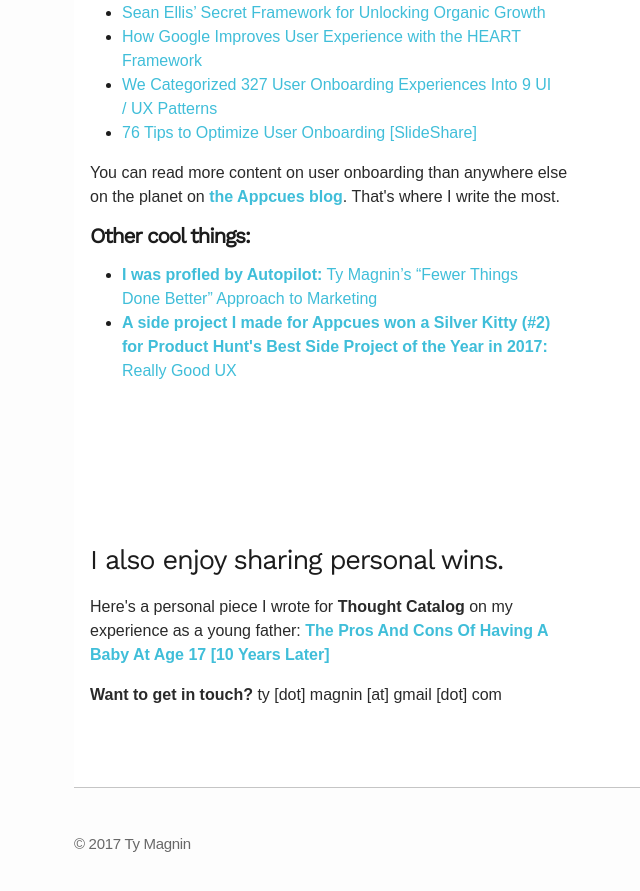
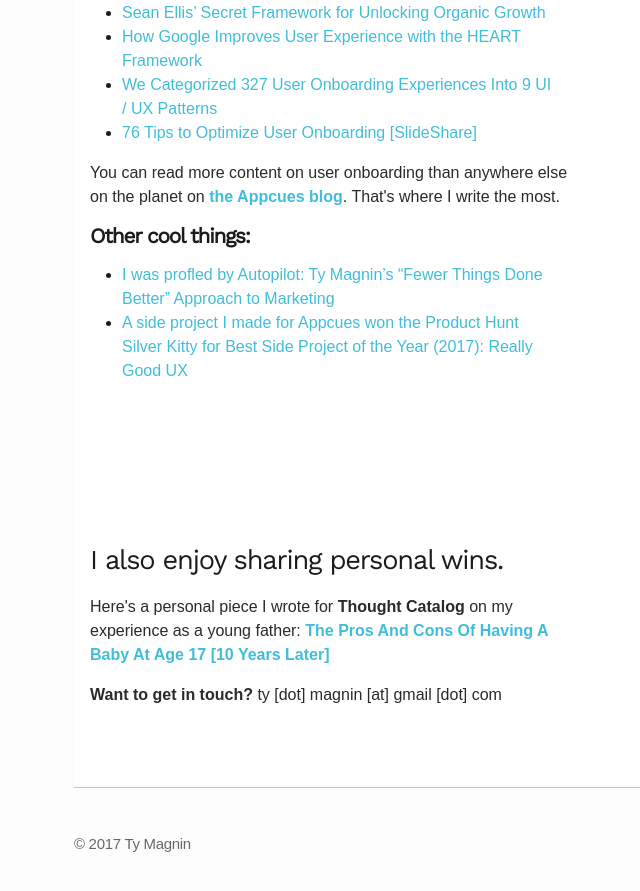
Before and after one commit to TyMagnin/tymagnin.github.io, a Jekyll site: the page built from index.html, in a window 1280 px wide and 900 px high, scrolled down 1362 px. Shown: the top 891 px of the window, without its empty margins (182-822 px from the left). Built offline with Jekyll 4.4.1, drawn with Linux system fonts in a browser that asks for light colours; comment, search, counter and statistics services are not loaded.

Commit message:
changing formatting

```diff
--- a/index.html
+++ b/index.html
@@ -74,8 +74,8 @@ layout: default
 	    <p>You can read more content on user onboarding than anywhere else on the planet on <a href="https://www.appcues.com/blog"><strong>the Appcues blog</strong></a>. That's where I write the most.</p>
 	<h3><strong>Other cool things:</strong></h3>
     	<ul>
-    		<li><a href="http://blog.autopilothq.com/ty-magnin/"><strong>I was profled by Autopilot:</strong> Ty Magnin’s “Fewer Things Done Better” Approach to Marketing</a></li>
-		<li><a href="https://www.producthunt.com/posts/really-good-ux"><strong>A side project I made for Appcues won a Silver Kitty (#2) for Product Hunt's Best Side Project of the Year in 2017:</strong> Really Good UX</a></li>
+    		<li><a href="http://blog.autopilothq.com/ty-magnin/">I was profled by Autopilot: Ty Magnin’s “Fewer Things Done Better” Approach to Marketing</a></li>
+		<li><a href="https://www.producthunt.com/posts/really-good-ux">A side project I made for Appcues won the Product Hunt Silver Kitty for Best Side Project of the Year (2017): Really Good UX</a></li>
     	</ul>
 	</div>
 	<div class="section">
```
